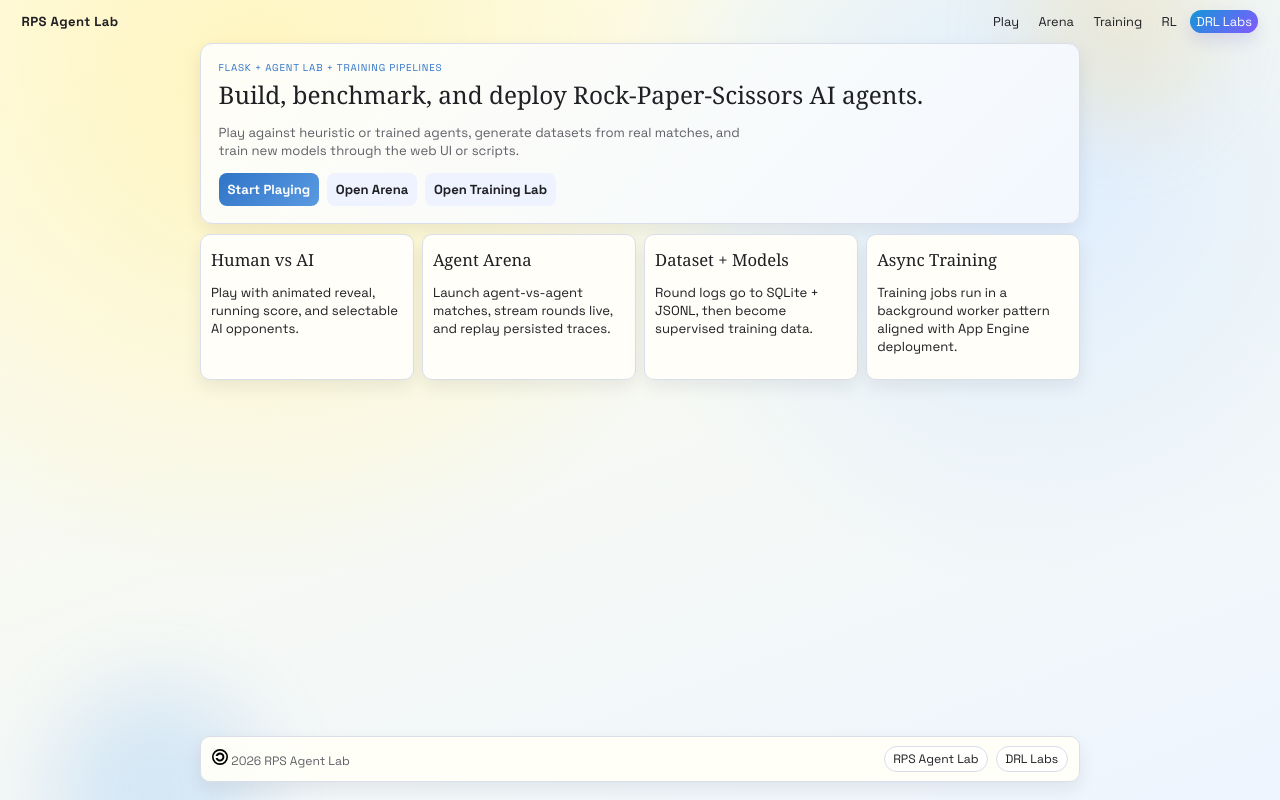
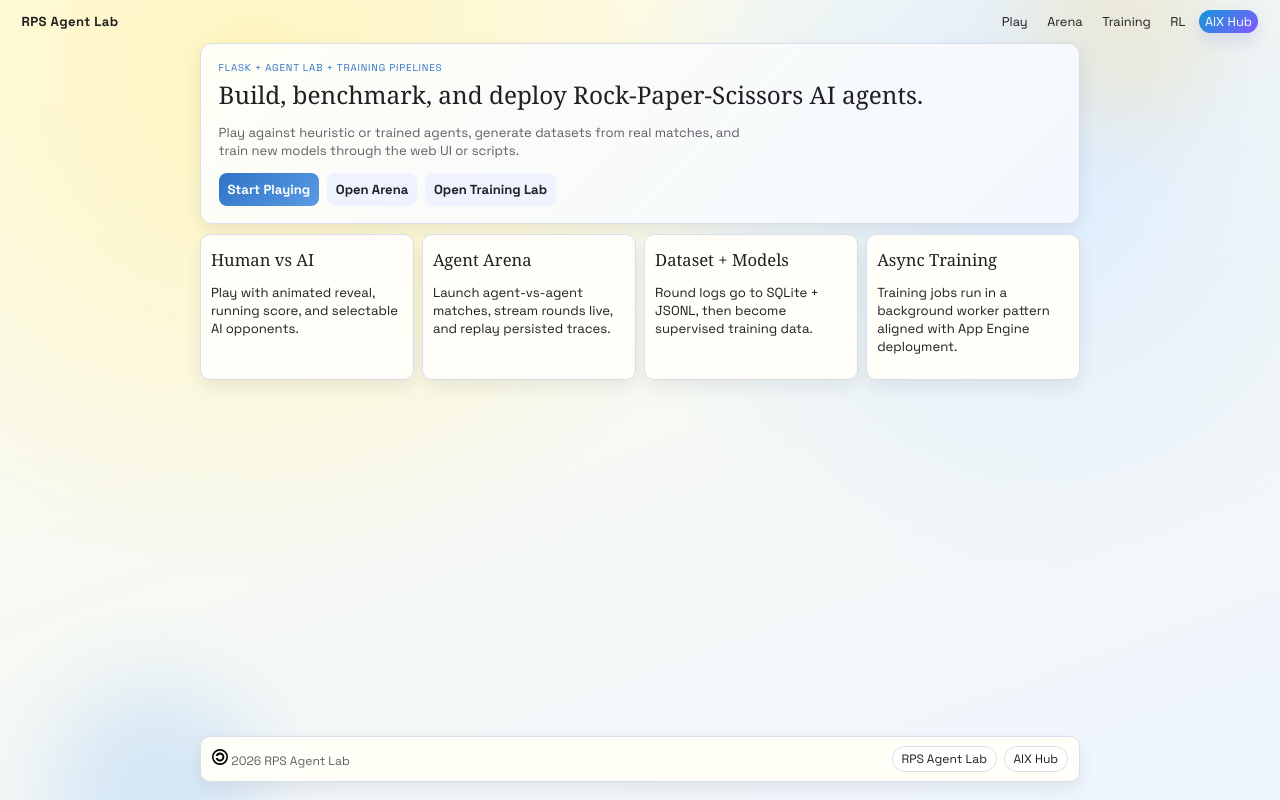
Before and after one commit to davidabelin/rps, a Flask app: page / in a window 1280 px wide. Run offline with Flask 3, Linux system fonts and the light colour scheme; some web fonts are replaced.

Commit message:
VERSION 1.7.0

```diff
--- a/rps_web/__init__.py
+++ b/rps_web/__init__.py
@@ -98,7 +98,7 @@ def create_app(config: dict | None = None) -> Flask:
         ROUND_EVENT_LOGGING_MODE=os.getenv("ROUND_EVENT_LOGGING_MODE", "auto"),
         LATENCY_EVENT_LOGGING_MODE=os.getenv("LATENCY_EVENT_LOGGING_MODE", "on"),
         AGENT_MATCH_DEFAULT_ROUNDS=int(os.getenv("AGENT_MATCH_DEFAULT_ROUNDS", "50")),
-        DRL_HOME_URL=os.getenv("DRL_HOME_URL", "http://127.0.0.1:5000/"),
+        DRL_HOME_URL=os.getenv("DRL_HOME_URL", "https://aix-labs.uw.r.appspot.com/"),
     )
     if config:
         app.config.update(config)
--- a/rps_web/templates/base.html
+++ b/rps_web/templates/base.html
@@ -23,7 +23,7 @@
         <a href="{{ url_for('main.training_page') }}">Training</a>
         <a href="{{ url_for('main.rl_page') }}">RL</a>
         {% if drl_home_url %}
-        <a class="nav-return" href="{{ drl_home_url }}">DRL Labs</a>
+        <a class="nav-return" href="{{ drl_home_url }}">AIX Hub</a>
         {% endif %}
       </nav>
     </header>
@@ -39,7 +39,7 @@
         <nav class="footer-links" aria-label="RPS footer">
           <a href="{{ url_for('main.home') }}">RPS Agent Lab</a>
           {% if drl_home_url %}
-          <a href="{{ drl_home_url }}">DRL Labs</a>
+          <a href="{{ drl_home_url }}">AIX Hub</a>
           {% endif %}
         </nav>
       </div>
```
Also changed, not shown: tests/test_pages.py (+3 -3 lines), 1 other file.
